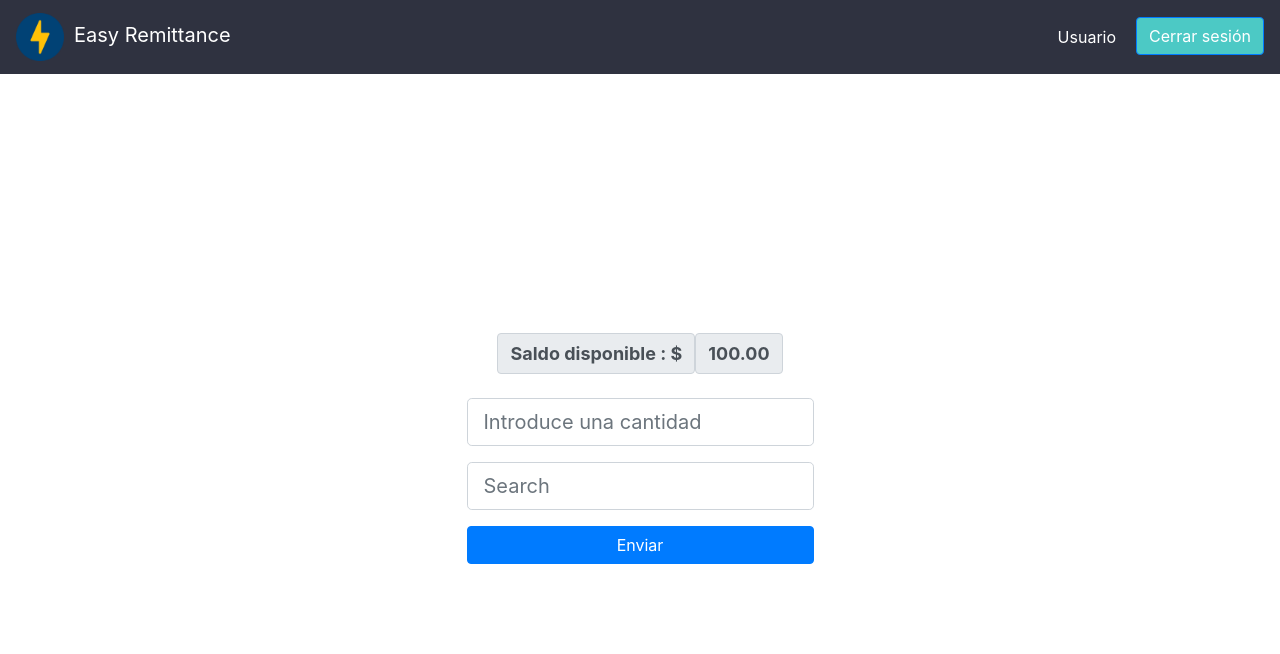
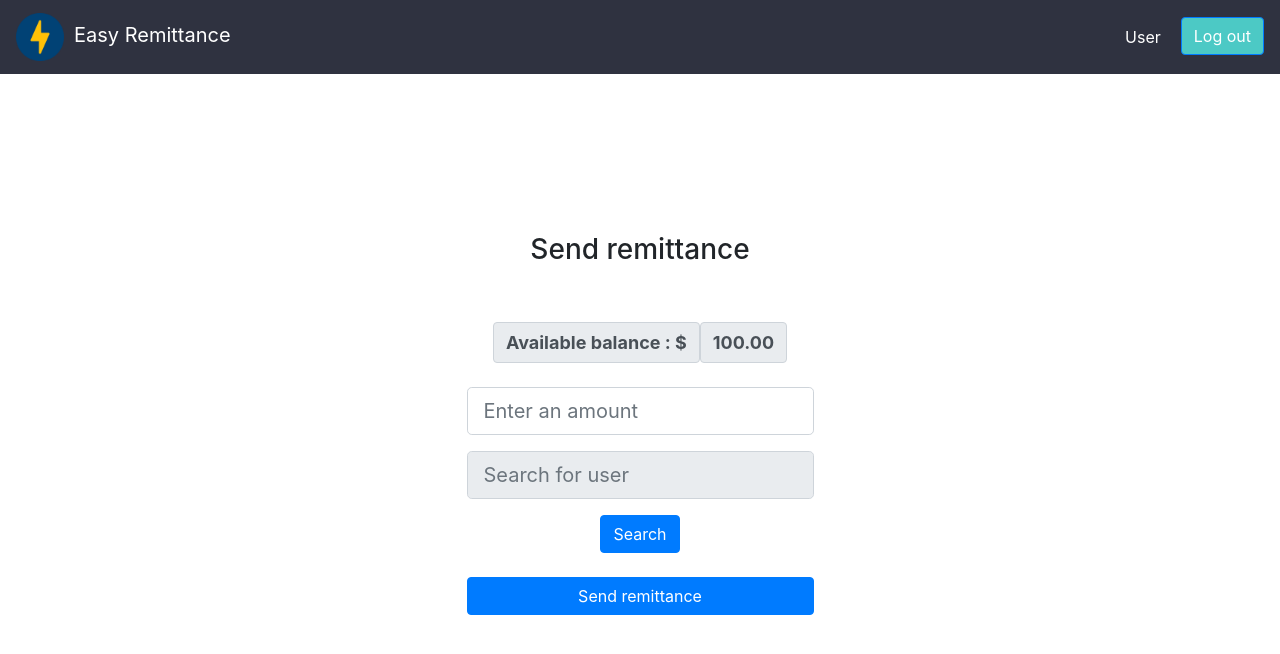
Before and after one commit to Omismit/cuboPlus1, a PHP site: page /resources/enviar.php in a window 1280 px wide. Shown: the top 654 px of the page. Run offline with PHP 8.4, Linux system fonts and the light colour scheme; some libraries are stand-ins or nearby versions.

Commit message:
update enviar.php

```diff
--- a/resources/enviar.php
+++ b/resources/enviar.php
@@ -5,6 +5,7 @@
   <meta name="viewport" content="width=device-width, initial-scale=1.0">
   <title>Easy Remittance</title>
   <link rel="stylesheet" href="https://maxcdn.bootstrapcdn.com/bootstrap/4.0.0/css/bootstrap.min.css">
+  <script src="https://code.jquery.com/jquery-3.6.0.min.js"></script>
   <link rel="icon" href="https://icons.veryicon.com/png/o/business/blockchain-commerce/lightning-network.png">
   <link rel="stylesheet" href="../styles/styles.css">
 </head>
@@ -18,25 +19,27 @@
       <ul class="navbar-nav">
         <li class="nav-item">
           <span class="navbar-text" style="color:white;padding-right:20px;">
-            Usuario
+            User
           </span>
         </li>
         <li class="nav-item">
-          <button class="btn btn-primary custom-btn">Cerrar sesión</button>
+          <button class="btn btn-primary custom-btn">Log out</button>
         </li>
       </ul>
     </div>
   </nav>
 
+  <div class="container mt-5">
 
-  <div class="container mt-5">
+
       <div class="row">
         <div class="col-md-6 offset-md-3">
           <div class="d-flex align-items-center flex-column" style="margin-top: 72px;">
+            <h3>Send remittance</h3>
             <div class="text-center mt-5">
 
             <div class="input-group input-group-lg d-flex mb-0">
-                <span class="input-group-text" id="balance1" style="font-size: 18px;font-weight:bold;">Saldo disponible : $</span>
+                <span class="input-group-text" id="balance1" style="font-size: 18px;font-weight:bold;">Available balance : $</span>
                 <span class="input-group-text" id="sats" style="font-size: 18px;font-weight:bold;">100.00</span>
             </div>
 
@@ -44,18 +47,23 @@
             <div class="text-center mt-4">
               <form id="saldoForm" action="balance.php" method="POST">
                 <div class="form-group">
-                  <input type="number" class="form-control form-control-lg" placeholder="Introduce una cantidad" id="cantidadEnviar">
+                  <input type="number" class="form-control form-control-lg" placeholder="Enter an amount" id="cantidadEnviar">
                 </div>
                 <div class="form-group">
-                  <input type="text" class="form-control form-control-lg" placeholder="Search" id="searchEnviar">
+                  <input type="text" class="form-control form-control-lg" placeholder="Search for user" id="usernameInput" readonly>
                 </div>
-                <button type="submit" class="btn btn-primary btn-block">Enviar</button>
+                <button class="btn btn-primary" id="searchBtn">Search</button>
+                <br>
+                <br>
+                <button type="submit" class="btn btn-primary btn-block">Send remittance</button>
               </form>
             </div>
           </div>
         </div>
       </div>
     </div>
+
+
       <br>
       <br>
       <br>
@@ -63,8 +71,57 @@
     </div>
   </div>
 
-  <script src="https://code.jquery.com/jquery-3.2.1.slim.min.js"></script>
+  <!-- Ventana modal -->
+  <div class="modal fade" id="userModal">
+        <div class="modal-dialog">
+          <div class="modal-content">
+            <div class="modal-header">
+              <h5 class="modal-title">Detalles de usuario</h5>
+              <button type="button" class="close" data-dismiss="modal">&times;</button>
+            </div>
+            <div class="modal-body">
+              <div class="form-group">
+                <label for="userId">ID:</label>
+                <input type="text" class="form-control" id="userId">
+              </div>
+              <div class="form-group">
+                <label for="userName">Nombre:</label>
+                <input type="text" class="form-control" id="userName">
+              </div>
+            </div>
+            <div class="modal-footer">
+              <button type="button" class="btn btn-primary" id="selectBtn">Seleccionar</button>
+            </div>
+          </div>
+        </div>
+      </div>
+      <!-- Ventana modal -->
+
+
+
+  <script>
+     $(document).ready(function() {
+    $('#searchBtn').click(function(e) {
+      e.preventDefault(); // Evita el comportamiento predeterminado del botón
+      $('#userModal').modal('show');
+    });
+
+    $('#selectBtn').click(function() {
+      var userId = $('#userId').val();
+      var userName = $('#userName').val();
+      console.log('ID:', userId);
+      console.log('Nombre:', userName);
+      $('#userModal').modal('hide');
+
+      // Asignar valor de userName al input text de username
+      $('#usernameInput').val(userName);
+    });
+  });
+  </script>
+
+
+  <script src="https://code.jquery.com/jquery-3.6.0.min.js"></script>
   <script src="https://cdnjs.cloudflare.com/ajax/libs/popper.js/1.12.9/umd/popper.min.js"></script>
-  <script src="https://maxcdn.bootstrapcdn.com/bootstrap/4.0.0/js/bootstrap.min.js"></script>
+  <script src="https://stackpath.bootstrapcdn.com/bootstrap/4.3.1/js/bootstrap.min.js"></script>
 </body>
 </html>
```
